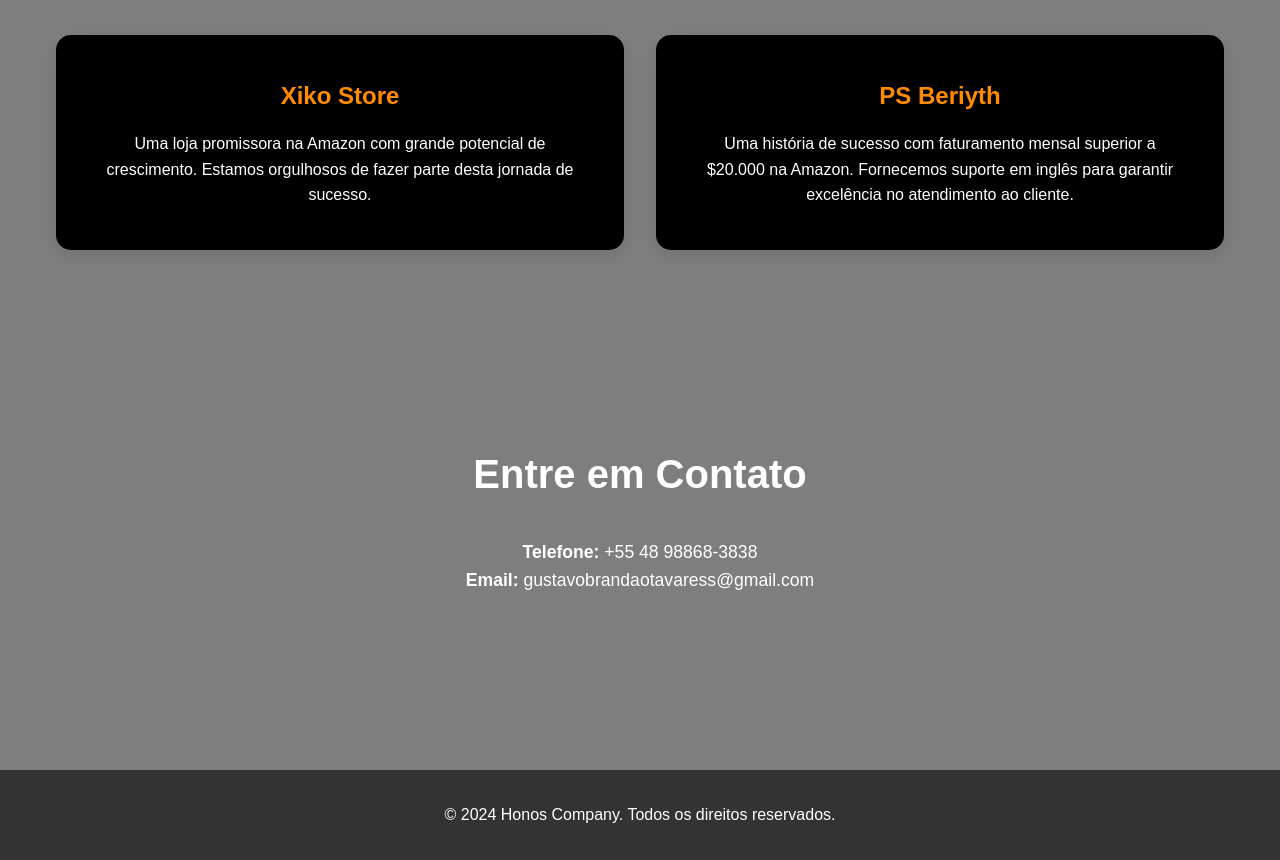
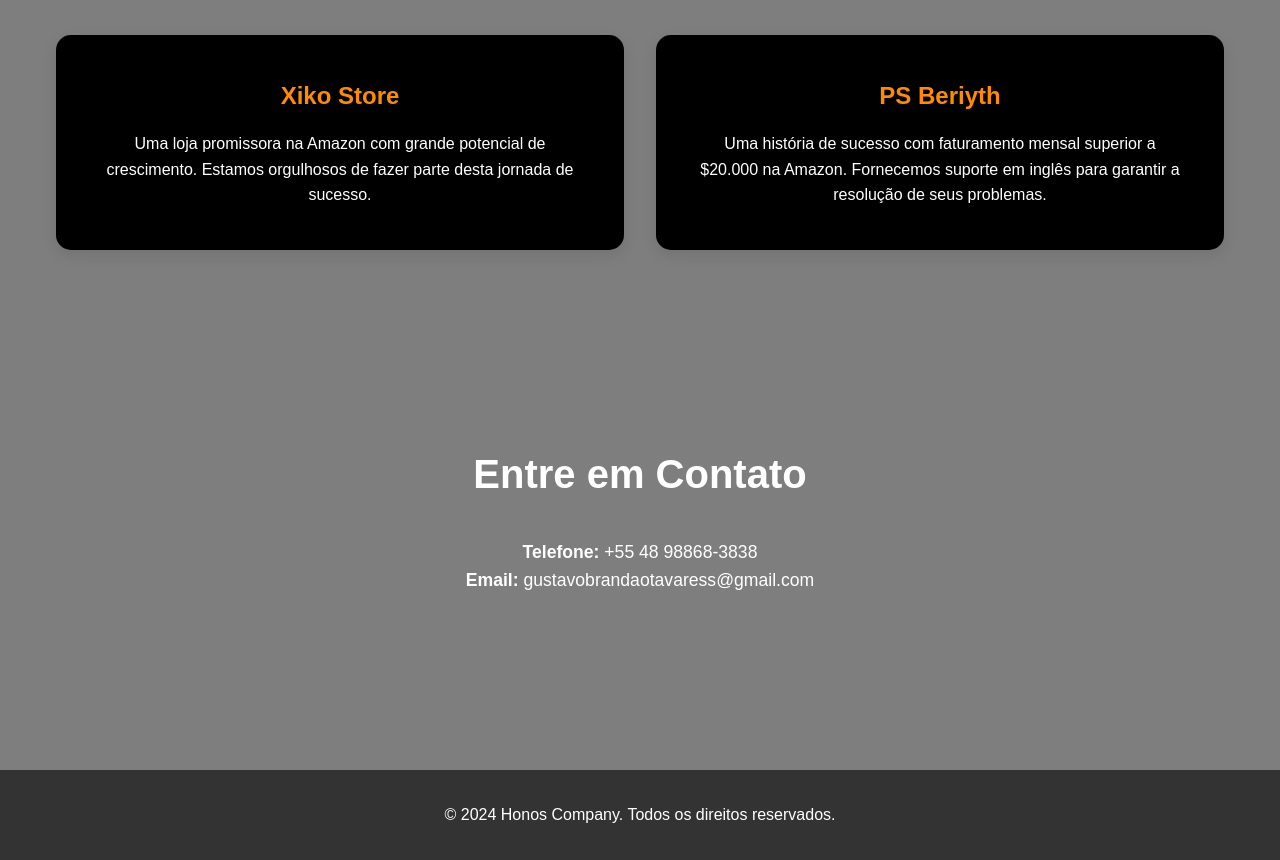
Before and after one commit to tavaresgu/Honos-Website, a website: page index.html in a window 1280 px wide. Shown: the part 1880-2740 px from the top of the page. Drawn offline with Linux system fonts and the light colour scheme.

Commit message:
Update index.html

```diff
--- a/index.html
+++ b/index.html
@@ -47,7 +47,7 @@
                 </div>
                 <div class="service-card">
                     <h3>PS Beriyth</h3>
-                    <p>Uma história de sucesso com faturamento mensal superior a $20.000 na Amazon. Fornecemos suporte em inglês para garantir excelência no atendimento ao cliente.</p>
+                    <p>Uma história de sucesso com faturamento mensal superior a $20.000 na Amazon. Fornecemos suporte em inglês para garantir a resolução de seus problemas.</p>
                 </div>
             </div>
         </section>
```
